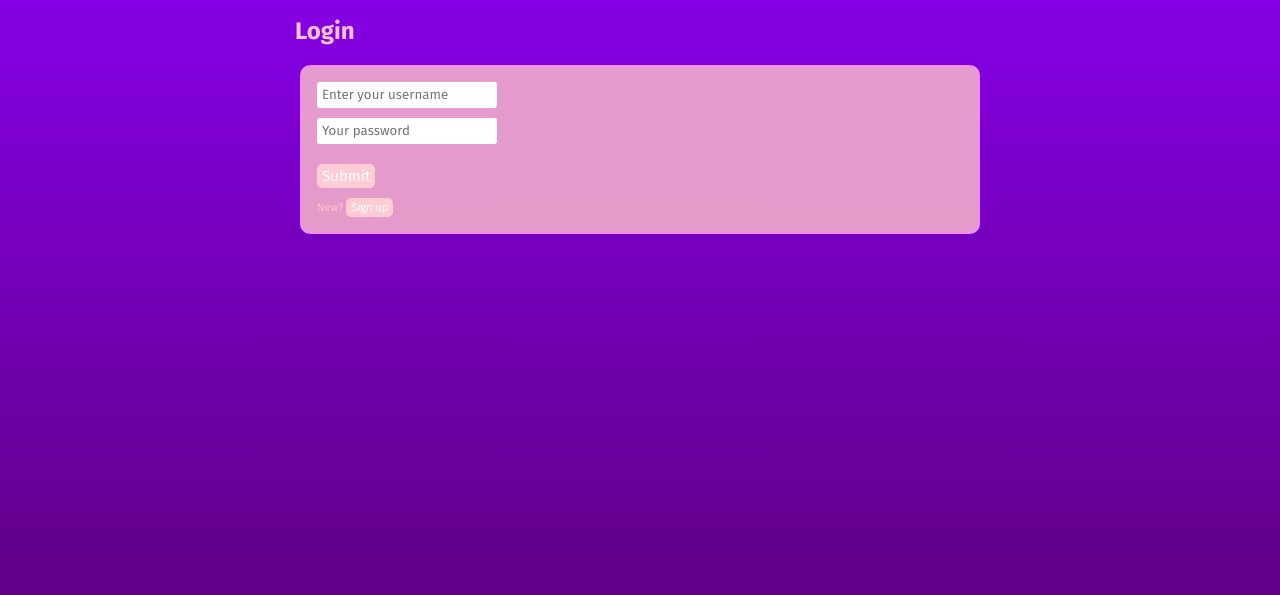
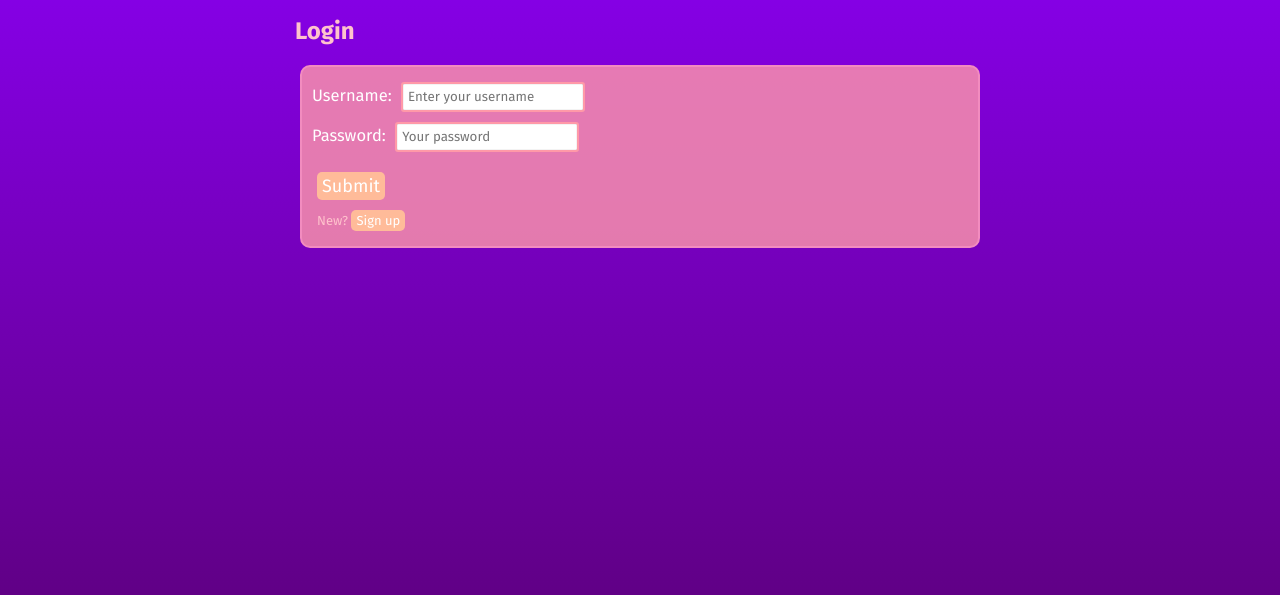
Before and after one commit to IskDava/Better-Than-Max, a website: page betterthanmax/src/public/index.html in a window 1280 px wide. Shown: the part 167-762 px from the top of the page. Drawn offline with Linux system fonts and the light colour scheme.

Commit message:
Updated design and removed logs
Added a bit contrast, changed the size of `Submit` button and several other elements of design.

```diff
--- a/betterthanmax/src/public/index.html
+++ b/betterthanmax/src/public/index.html
@@ -15,8 +15,14 @@
     <article class="loginbox">
       <h2 class="boxtitle" id="auth-title">Login</h2>
       <section class="pinkbox">
-        <input id="username" type="" placeholder="Enter your username" required>
-        <input id="password" type="password" placeholder="Your password" required>
+        <label for="username">
+          Username:
+          <input id="username" type="" placeholder="Enter your username" required>
+        </label>
+        <label for="password">
+          Password:
+          <input id="password" type="password" placeholder="Your password" required>
+        </label>
         <span id="err"></span>
         <button id="authenticate" type="submit" onclick="authenticate()"> Submit</button>
         <p id="toggle-login-context">New? <button id='toggle-login' onclick="toggleLogin()">Sign up</button></p>
--- a/betterthanmax/src/public/script.js
+++ b/betterthanmax/src/public/script.js
@@ -1,5 +1,5 @@
 let token = localStorage.getItem('token');
-const publicVAPIDKey = "BN46Nf2_v1PHLf8JBehfnb3RBJlaVQ4XDRkcY8anb6Sw74C1__tzwGyb_SvZZr9W-eUfupl6rieMRVvs-ScNdHQ";
+const publicVAPIDKey = "BCNIzgwqLoxQBoZjk8wLg5Lxaprlc6wkXXZ-94GljbD5OORZHGduHrzc2p8eJv16mt9tHftDlgNLVEmn4a6ZK1U";
 
 let isLoggingIn = true;
 let isAuthenticating = false;
--- a/betterthanmax/src/public/styles.css
+++ b/betterthanmax/src/public/styles.css
@@ -1,8 +1,8 @@
 @import url('https://fonts.googleapis.com/css2?family=Fira+Sans:ital,wght@0,100;0,200;0,300;0,400;0,500;0,600;0,700;0,800;0,900;1,100;1,200;1,300;1,400;1,500;1,600;1,700;1,800;1,900&display=swap');
 
 @keyframes fadeIn {
-  from { opacity: 0; transform: translateY(20px); }
-  to   { opacity: 1; transform: translateY(0); }
+    from { opacity: 0; transform: translateY(20px); }
+    to   { opacity: 1; transform: translateY(0); }
 }
 
 * {
@@ -54,10 +54,10 @@ main {
     padding: 0 5px;
 }
 .pinkbox {
-    background-color: hsla(350, 100%, 88%, 0.8);
+    background-color: hsla(350, 100%, 80%, 0.8);
     padding: 10px;
     margin: 0 10px;
-    border: 2px hsl(300, 80%, 75%) solid;
+    border: 2px hsl(330, 80%, 75%) solid;
     border-radius: 10px;
 
     display: flex;
@@ -105,23 +105,27 @@ main {
     gap: 5px;
     margin-top: 10px;
 }
-
+label {
+    color: white;
+    font-size: 16.5px;
+}
 input {
-    border: 0;
+    border: hsl(351, 100%, 80%) 2px solid;
     padding: 5px;
     border-radius: 3px;
     color: black;
     width: fit-content;
+    box-shadow: inset gray 0 0 1px;
 }
 #username, #password, #authenticate, #toggle-login-context, #err {
     margin: 5px;
 }
 #authenticate {
     width:fit-content;
-    font-size: 15px;
+    font-size: 18px;
 }
 #toggle-login-context, #toggle-login-context > button {
-    font-size: 11px;
+    font-size: 13px;
 }
 input:active, input:focus {
     outline: 0;
@@ -129,9 +133,12 @@ input:active, input:focus {
 button {
     border-radius: 5px;
     border: 0;
-    background-color: hsl(350, 100%, 90%);
-    color: white;
+    background-color: hsl(380, 100%, 80%);
+    color: hsl(0, 0%, 100%);
     padding: 3px 5px;
+}
+button:hover {
+    background-color: hsl(380, 80%, 70%);
 }
 
 #err {
--- a/betterthanmax/src/routes/globalChatRoutes.js
+++ b/betterthanmax/src/routes/globalChatRoutes.js
@@ -9,7 +9,7 @@ router.get('/', (req, res) => {
     const getUserById = db.prepare(`SELECT * FROM users WHERE id = ?`)
 
     const messages = getMessages.all();
-    console.log(messages);
+
     let result = [];
     messages.forEach(message => {
         const sender = {
@@ -22,7 +22,6 @@ router.get('/', (req, res) => {
             sender,
             isMine: sender.id == req.userId
         });
-        console.log(result)
     });
     res.status(200).json(result)
 })
@@ -37,7 +36,6 @@ router.post('/', (req, res) => {
     const insertMessage = db.prepare(`INSERT INTO globalchat_messages (content, sender_id) VALUES (?, ?)`);
     insertMessage.run(content, senderId);
 
-    console.log("Added message");
     res.sendStatus(201);
 })
 
--- a/betterthanmax/src/server.js
+++ b/betterthanmax/src/server.js
@@ -40,9 +40,8 @@ app.use(express.static(path.join(__dirname, "public")));
 app.use(express.json())
 app.use(bodyParser.json())
 
-const publicVAPIDKey = "BN46Nf2_v1PHLf8JBehfnb3RBJlaVQ4XDRkcY8anb6Sw74C1__tzwGyb_SvZZr9W-eUfupl6rieMRVvs-ScNdHQ";
+const publicVAPIDKey = "BCNIzgwqLoxQBoZjk8wLg5Lxaprlc6wkXXZ-94GljbD5OORZHGduHrzc2p8eJv16mt9tHftDlgNLVEmn4a6ZK1U";
 const privateVAPIDKey = process.env.PRIVATE_VAPID_KEY;
-console.log(privateVAPIDKey)
 
 webpush.setVapidDetails(
     'mailto:davidiskieveshton@gmail.com',
```
Also changed, not shown: betterthanmax/tsconfig.json (deleted, +0 -48 lines).
